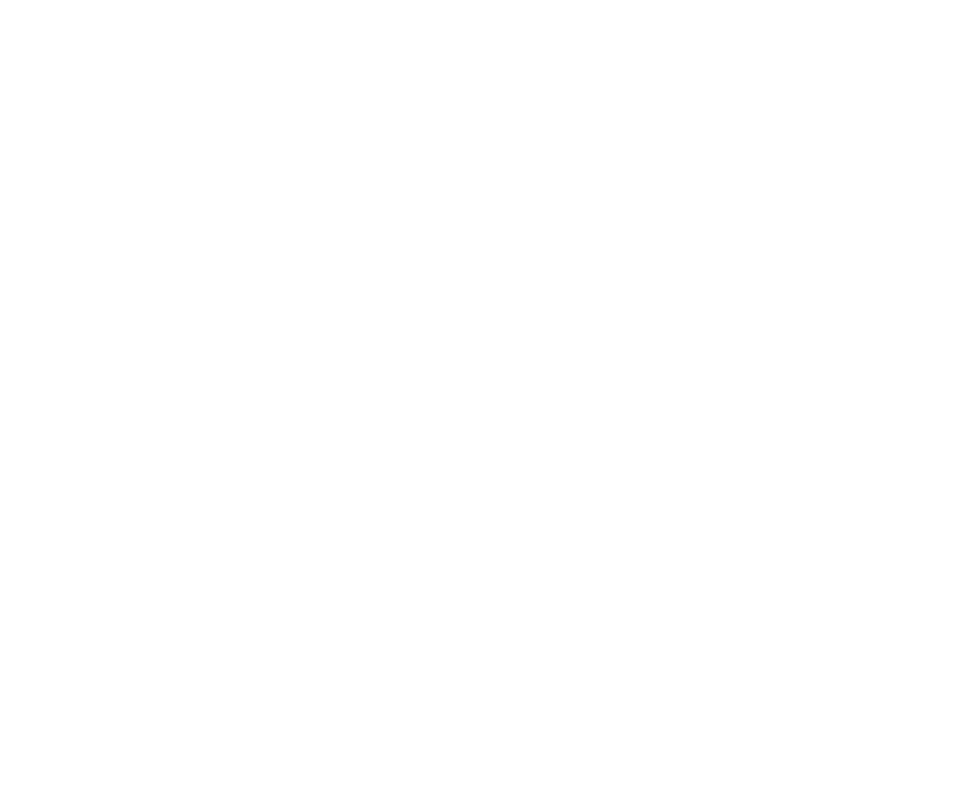
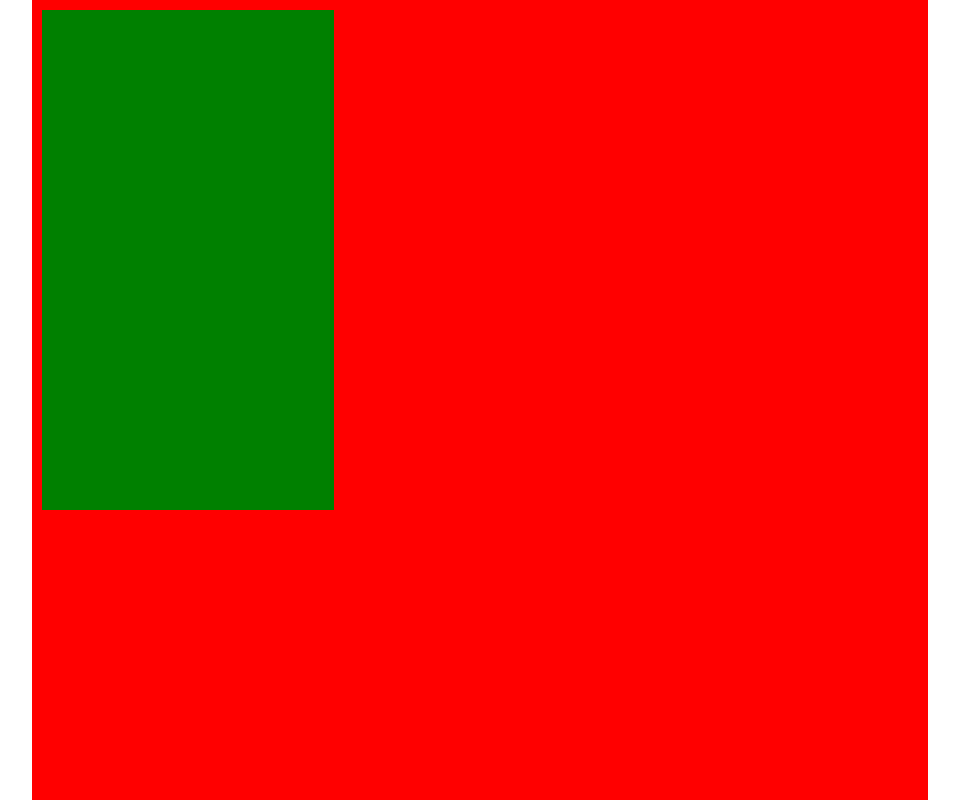
Before and after one commit to Roydano/htmlcss-shop, a plain HTML site: page index.html in a window 1280 px wide. Shown: the top 800 px of the page, without its empty margins (160-1119 px from the left). Drawn offline with Linux system fonts and the light colour scheme.

Commit message:
add desk with color and debug

```diff
--- a/css/style.css
+++ b/css/style.css
@@ -1,5 +1,48 @@
+/* formattazione pagina */
+
 *{
     margin: 0;
     padding: 0;
     box-sizing: border-box;
 }
+
+
+/* common */
+
+.container{
+    width: 70%;
+    margin: 0 auto;
+    padding: 10px;
+
+}
+
+.box{
+    width: calc(100% / 3);
+}
+
+
+
+
+
+
+
+
+
+
+
+
+
+/* classe debug da togliere */
+
+.container.debug{
+    background-color: red;
+    height: 1000px;
+}
+
+.debug .box{
+
+    height: 500px;
+    background-color: green;
+
+
+}
--- a/index.html
+++ b/index.html
@@ -13,7 +13,7 @@
     <head></head> -->
 
     <main>
-        <div class="container">
+        <div class="container debug">
             <div class="box">
                 <div class="desk">
                     <div class="heart"></div>
@@ -30,6 +30,7 @@
         </div>
     </main>
 
+
     <!-- footer nono presente nell'esercizio
     <footer></footer> -->
 
```
